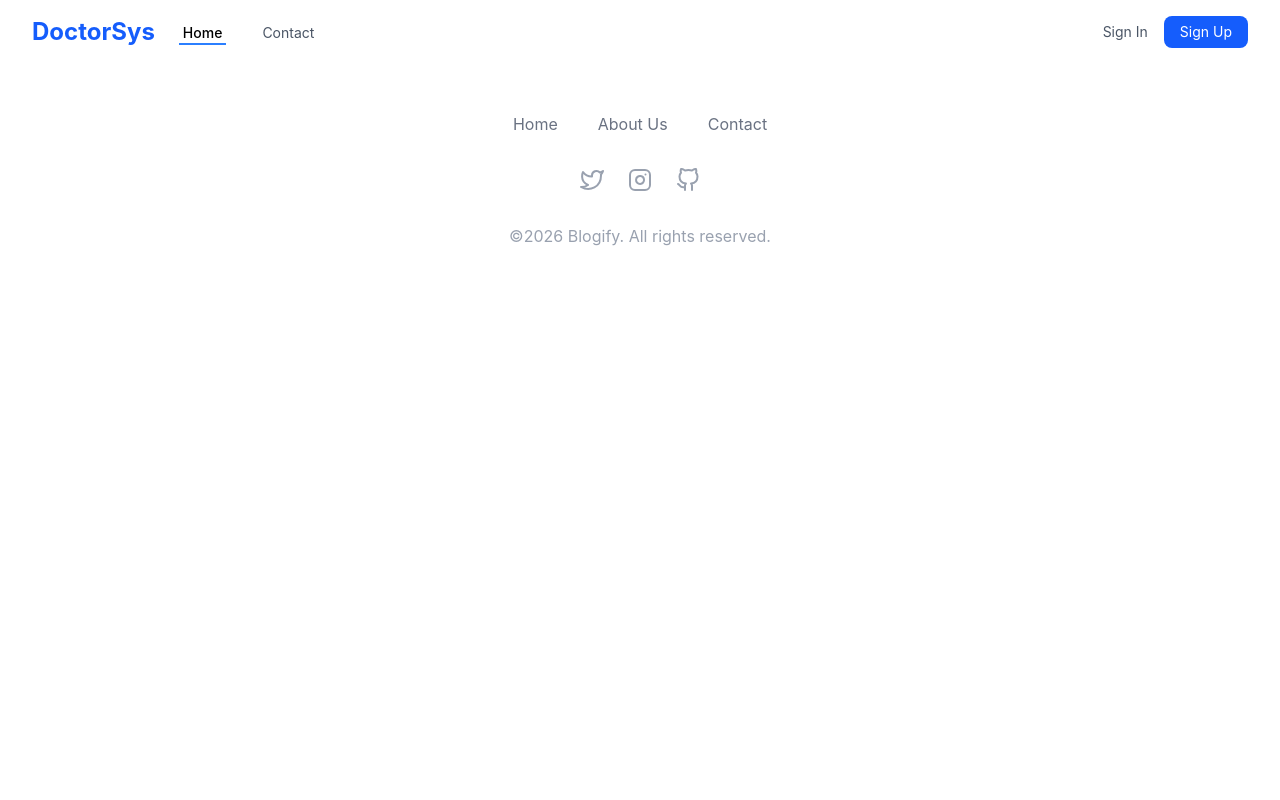
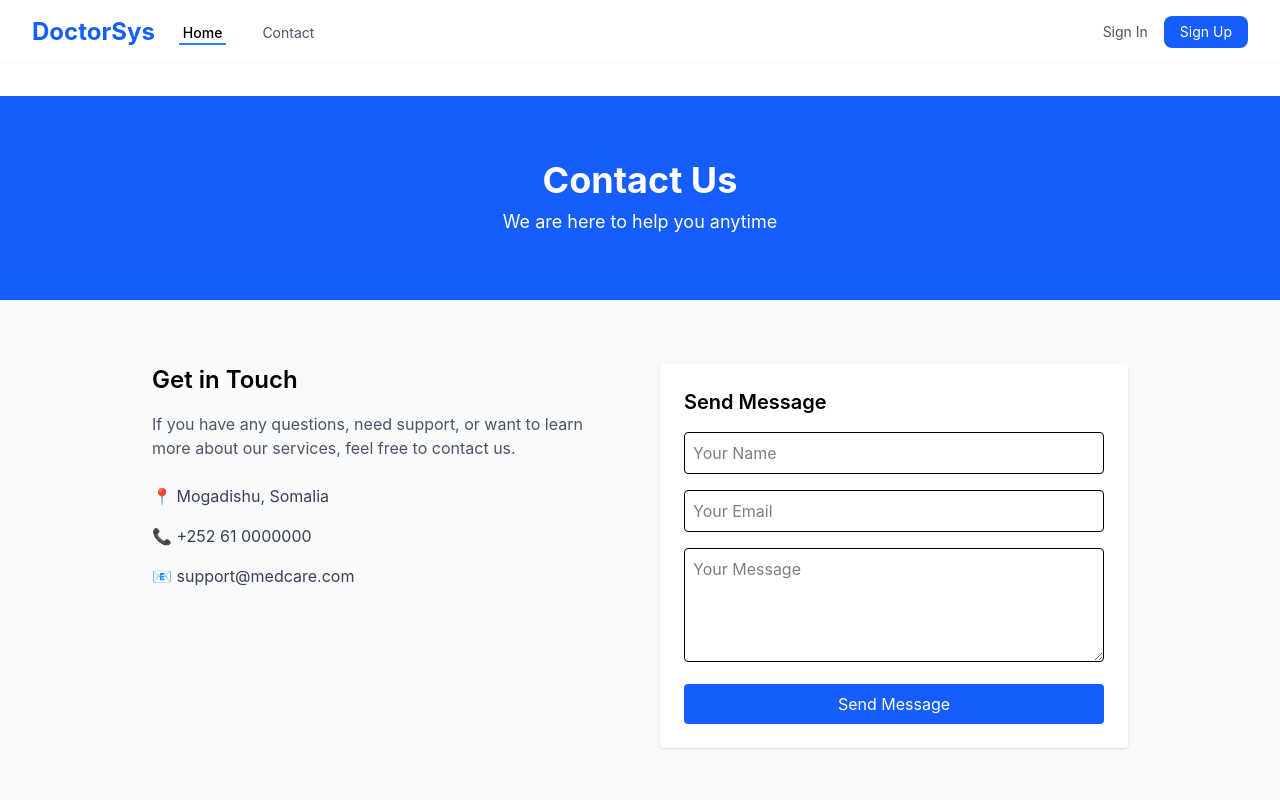
Before and after one commit to dahirsadiq/Doctor-Appointment-System, a React (Vite) app: page /Contact in a window 1280 px wide. Shown: the top 800 px of the page. Built offline with nearby package versions, Linux system fonts and the light colour scheme; no server answers.

Commit message:
added contact page

```diff
--- a/src/App.jsx
+++ b/src/App.jsx
@@ -17,6 +17,7 @@
 import PatientDashboard from "./Pages/PatientDashboard";
 import AdminDashboard from "./Pages/AdminDoctorManagement";
 import ProtectedRoute from "./Components/ProtectedRoute";
+import ContactPage from "./Pages/ContactPage";
 
 
 function App() {
@@ -25,10 +26,12 @@
 
   return (
       <AuthProvider>
+
          <Header />
-
-      <Routes>
+         <main>
+          <Routes>
         <Route path="/" element={<HomePage />} />
+        <Route path="Contact" element={<ContactPage />} />
         <Route path="/Doctors" element={ <ProtectedRoute>
                   <DoctorDashboard />
                 </ProtectedRoute>} />
@@ -66,6 +69,9 @@
           }
         />
       </Routes>
+         </main>
+
+
 
       <Footer />
       </AuthProvider>
--- /dev/null
+++ b/src/Pages/ContactPage.jsx
@@ -0,0 +1,97 @@
+import { Link } from "react-router";
+
+const ContactPage = () => {
+  return (
+    <div className="bg-gray-50 min-h-screen">
+
+      {/* NAVBAR (NO LOGO) */}
+      <nav className="flex justify-end items-center px-6 py-4 bg-white shadow">
+        {/* <div className="flex gap-4">
+          <Link to="/" className="text-gray-600 hover:text-blue-600">
+            Home
+          </Link>
+          <Link to="/login" className="text-gray-600 hover:text-blue-600">
+            Login
+          </Link>
+        </div> */}
+      </nav>
+
+      {/* HEADER (kept because it's page title, not logo) */}
+      <section className="bg-blue-600 text-white text-center py-16">
+        <h1 className="text-3xl md:text-4xl font-bold mb-2">
+          Contact Us
+        </h1>
+        <p className="text-lg">
+          We are here to help you anytime
+        </p>
+      </section>
+
+      {/* CONTENT */}
+      <section className="max-w-5xl mx-auto py-16 px-6 grid md:grid-cols-2 gap-10">
+
+        {/* LEFT INFO */}
+        <div>
+          <h2 className="text-2xl font-semibold mb-4">
+            Get in Touch
+          </h2>
+
+          <p className="text-gray-600 mb-6">
+            If you have any questions, need support, or want to learn more about our services,
+            feel free to contact us.
+          </p>
+
+          <div className="space-y-4 text-gray-700">
+            <p>📍 Mogadishu, Somalia</p>
+            <p>📞 +252 61 0000000</p>
+            <p>📧 support@medcare.com</p>
+          </div>
+        </div>
+
+        {/* FORM */}
+        <div className="bg-white p-6 rounded shadow">
+          <h3 className="text-xl font-semibold mb-4">
+            Send Message
+          </h3>
+
+          <form className="space-y-4">
+
+            <input
+              type="text"
+              placeholder="Your Name"
+              className="w-full border p-2 rounded focus:outline-none focus:ring-2 focus:ring-blue-500"
+            />
+
+            <input
+              type="email"
+              placeholder="Your Email"
+              className="w-full border p-2 rounded focus:outline-none focus:ring-2 focus:ring-blue-500"
+            />
+
+            <textarea
+              rows="4"
+              placeholder="Your Message"
+              className="w-full border p-2 rounded focus:outline-none focus:ring-2 focus:ring-blue-500"
+            ></textarea>
+
+            <button
+              type="submit"
+              className="w-full bg-blue-600 text-white py-2 rounded hover:bg-blue-700 transition"
+            >
+              Send Message
+            </button>
+
+          </form>
+        </div>
+
+      </section>
+
+      {/* FOOTER */}
+      <footer className="bg-gray-800 text-white text-center py-4">
+        <p>© 2026 MedCare • Mogadishu</p>
+      </footer>
+
+    </div>
+  );
+};
+
+export default ContactPage;
```
